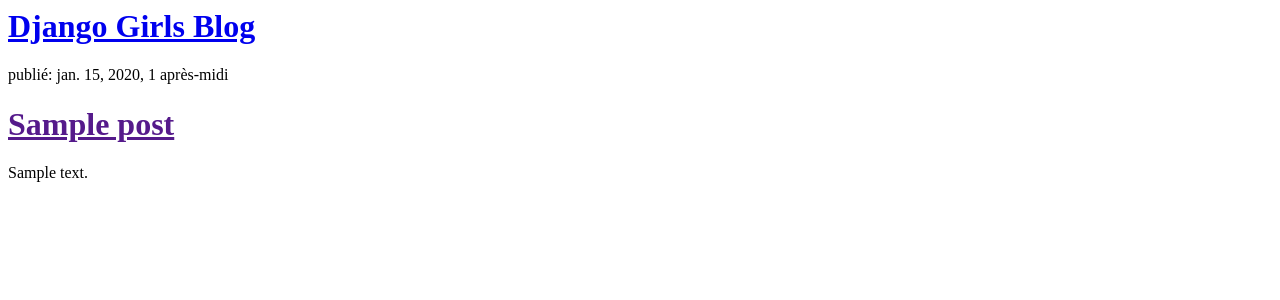
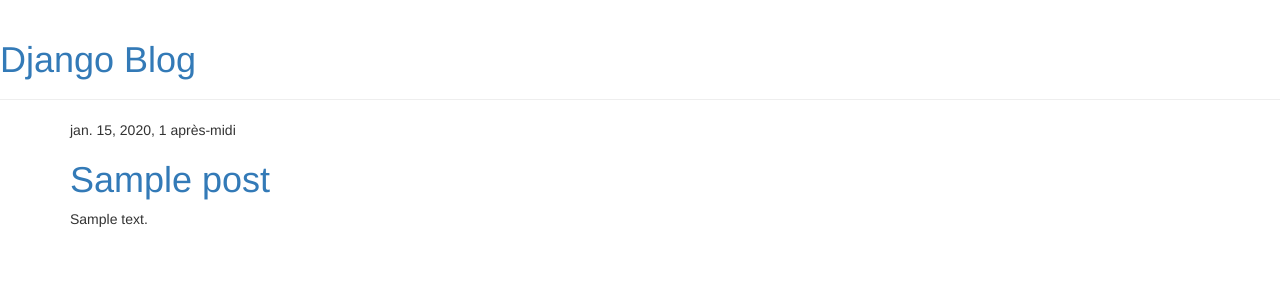
Before and after one commit to marolahy/django-blog, a Django app: template blog/templates/blog/post_list.html in a window 1280 px wide. Shown: the top 300 px of the page. Run offline with Django 3.2, Linux system fonts and the light colour scheme; the template is opened without the code that fills it: values that come from a table or form of the project are taken from there, others are empty; tables that the repository leaves empty hold one stand-in row (values such as "Sample post"); some libraries are stand-ins or nearby versions.

Commit message:
Modified templates to display posts from database.

```diff
--- a/blog/templates/blog/post_list.html
+++ b/blog/templates/blog/post_list.html
@@ -1,18 +1,30 @@
+{% load staticfiles %}
 <html>
     <head>
         <title>Django  blog</title>
+        <link rel="stylesheet" href="//maxcdn.bootstrapcdn.com/bootstrap/3.2.0/css/bootstrap.min.css">
+        <link rel="stylesheet" href="//maxcdn.bootstrapcdn.com/bootstrap/3.2.0/css/bootstrap-theme.min.css">
+        <link href="https://fonts.googleapis.com/css?family=Lobster&subset=latin,latin-ext" rel="stylesheet" type="text/css">
+        <link rel="stylesheet" href="{% static 'css/blog.css' %}">
     </head>
     <body>
-      <div>
-  <h1><a href="/">Django Girls Blog</a></h1>
-</div>
-
-{% for post in posts %}
-  <div>
-      <p>publié: {{ post.published_date }}</p>
-      <h1><a href="">{{ post.title }}</a></h1>
-      <p>{{ post.text|linebreaksbr }}</p>
+      <div class="page-header">
+          <h1><a href="/">Django Blog</a></h1>
+      </div>
+      <div class="content container">
+      <div class="row">
+          <div class="col-md-8">
+              {% for post in posts %}
+                  <div class="post">
+                      <div class="date">
+                          {{ post.published_date }}
+                      </div>
+                      <h1><a href="">{{ post.title }}</a></h1>
+                      <p>{{ post.text|linebreaksbr }}</p>
+                  </div>
+              {% endfor %}
+          </div>
+      </div>
   </div>
-{% endfor %}
     </body>
 </html>
--- a/mysite/settings.py
+++ b/mysite/settings.py
@@ -118,6 +118,9 @@ USE_L10N = True
 
 USE_TZ = True
 
+STATICFILES_DIRS = [
+    os.path.join(BASE_DIR, "/../blog/static"),
+]
 
 # Static files (CSS, JavaScript, Images)
 # https://docs.djangoproject.com/en/1.10/howto/static-files/
```
